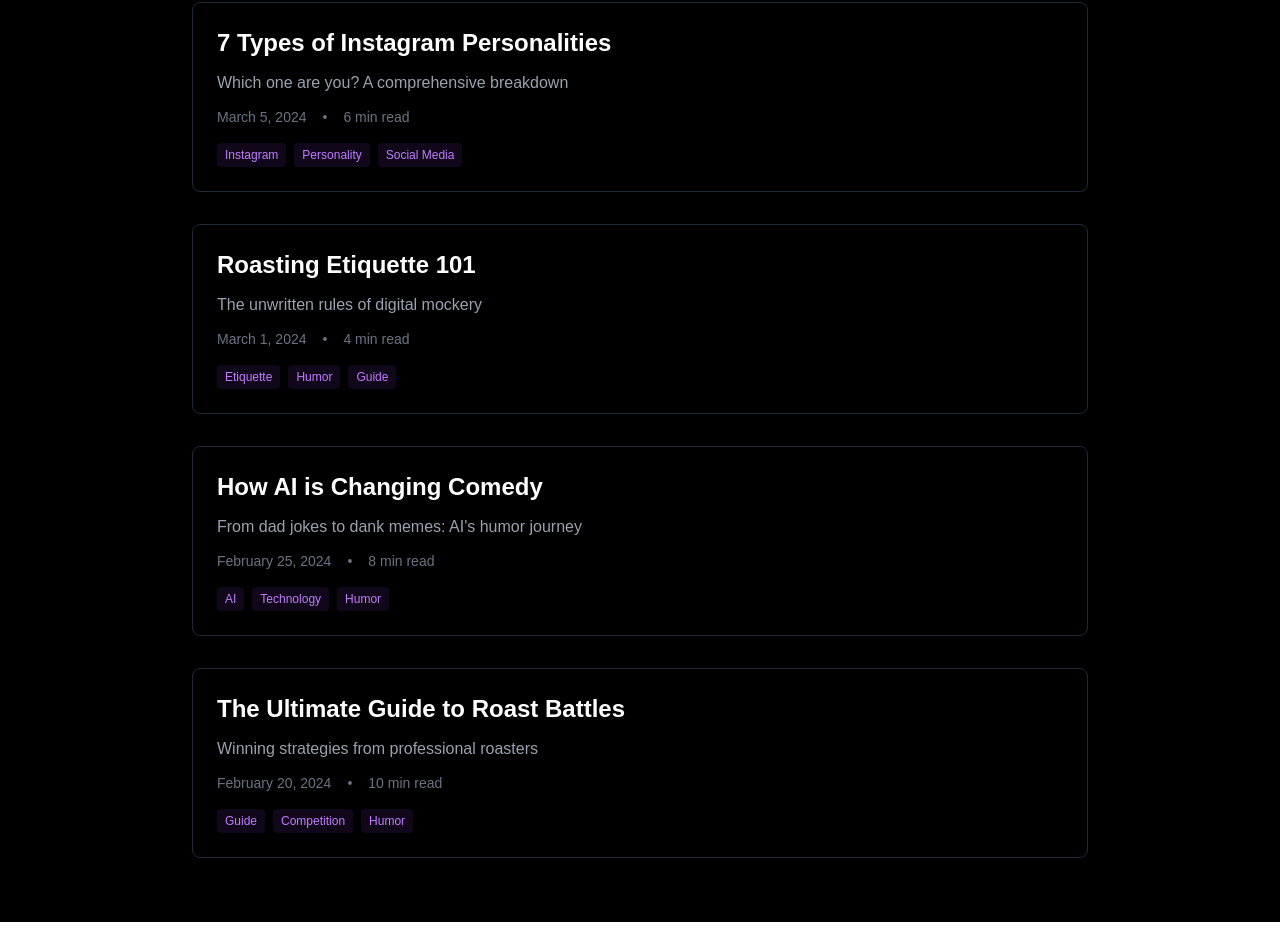
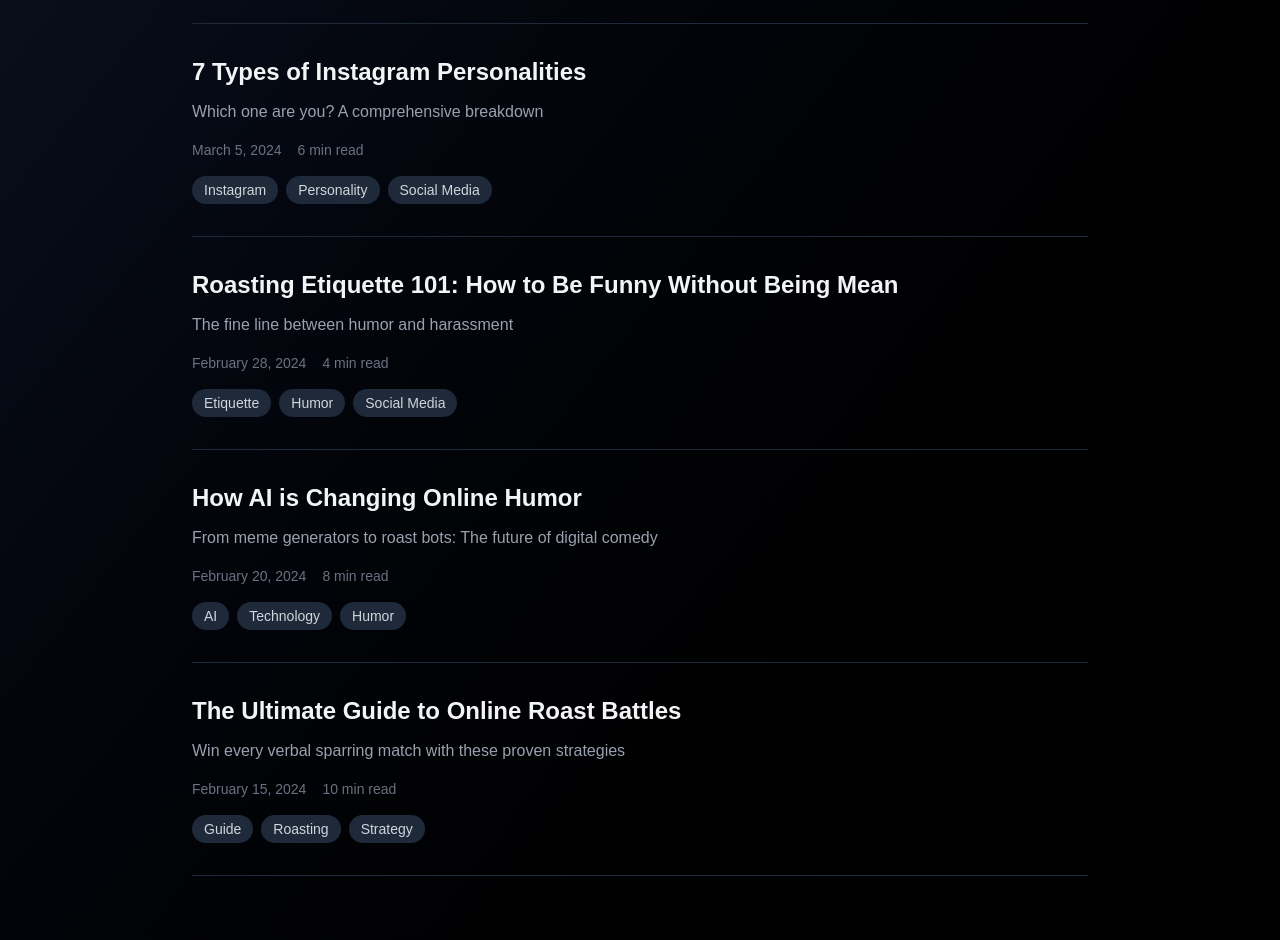
Before and after one commit to notsurewhoisthis/lookatmyprofile-web, a Next.js app: page /blog in a window 1280 px wide. Shown: the part 646-1586 px from the top of the page. Built offline with nearby package versions, Linux system fonts and the light colour scheme.

Commit message:
Update blog listing to read from JSON files dynamically

```diff
--- a/app/blog/page.tsx
+++ b/app/blog/page.tsx
@@ -1,195 +1,202 @@
-import { Metadata } from 'next'
-import Link from 'next/link'
-import fs from 'fs'
-import path from 'path'
+import { Metadata } from 'next';
+import Link from 'next/link';
+import fs from 'fs';
+import path from 'path';
 
 export const metadata: Metadata = {
-  title: 'Blog | LookAtMyProfile',
+  title: 'Blog | LookAtMyProfile | Roast a Profile - AI Instagram Roaster',
   description: 'Insights on Instagram culture, social media trends, and digital humor',
+};
+
+interface BlogPost {
+  slug: string;
+  title: string;
+  description: string;
+  excerpt: string;
+  publishedAt: string;
+  author: {
+    name: string;
+  };
+  tags: string[];
+  metrics: {
+    readingTime: number;
+  };
 }
 
-interface BlogPost {
-  slug: string
-  title: string
-  description: string
-  excerpt?: string
-  publishedAt: string
-  author?: {
-    name: string
-  }
-  tags?: string[]
-  metrics?: {
-    readingTime: number
+async function getBlogPosts(): Promise<BlogPost[]> {
+  try {
+    const blogDataDir = path.join(process.cwd(), 'public', 'blog-data');
+    const files = fs.readdirSync(blogDataDir);
+
+    const posts = files
+      .filter(file => file.endsWith('.json'))
+      .map(file => {
+        try {
+          const filePath = path.join(blogDataDir, file);
+          const fileContent = fs.readFileSync(filePath, 'utf-8');
+          return JSON.parse(fileContent);
+        } catch (error) {
+          console.error(`Error reading ${file}:`, error);
+          return null;
+        }
+      })
+      .filter(post => post !== null)
+      .sort((a, b) => new Date(b.publishedAt).getTime() - new Date(a.publishedAt).getTime());
+
+    return posts;
+  } catch (error) {
+    console.error('Error loading blog posts:', error);
+    return [];
   }
 }
 
-// Get JSON blog posts
-function getJSONBlogPosts(): BlogPost[] {
-  try {
-    const blogDataDir = path.join(process.cwd(), 'public', 'blog-data')
-    if (!fs.existsSync(blogDataDir)) {
-      return []
-    }
-
-    const files = fs.readdirSync(blogDataDir).filter(file => file.endsWith('.json'))
-
-    return files.map(file => {
-      const filePath = path.join(blogDataDir, file)
-      const content = fs.readFileSync(filePath, 'utf-8')
-      const data = JSON.parse(content)
-      const post = data.blogPost || data
-
-      return {
-        slug: file.replace('.json', ''),
-        title: post.title,
-        description: post.description || post.excerpt,
-        excerpt: post.excerpt,
-        publishedAt: post.publishedAt,
-        author: post.author,
-        tags: post.tags,
-        metrics: post.metrics
-      }
-    }).sort((a, b) => new Date(b.publishedAt).getTime() - new Date(a.publishedAt).getTime())
-  } catch (error) {
-    console.error('Error reading JSON posts:', error)
-    return []
-  }
+function formatDate(dateString: string) {
+  const date = new Date(dateString);
+  return date.toLocaleDateString('en-US', {
+    year: 'numeric',
+    month: 'long',
+    day: 'numeric'
+  });
 }
 
-// Legacy hardcoded posts (these will work with old TSX files)
-const legacyPosts = [
+// Static blog posts (original ones that don't have JSON files)
+const staticPosts = [
   {
     slug: 'psychology-of-instagram-roasting',
     title: 'The Psychology Behind Instagram Roasting',
-    description: 'Why we love to roast and be roasted in the digital age',
-    date: '2024-03-15',
-    tags: ['Psychology', 'Social Media', 'Humor'],
-    readingTime: 5,
+    excerpt: 'Why we love to roast and be roasted in the digital age',
+    publishedAt: '2024-03-15',
+    author: { name: 'Roast Team' },
+    metrics: { readingTime: 5 },
+    tags: ['Psychology', 'Social Media', 'Humor']
   },
   {
     slug: 'gen-z-humor-explained',
     title: 'Gen Z Humor: A Scientific Analysis',
-    description: 'Breaking down why your jokes don\'t land with younger audiences',
-    date: '2024-03-10',
-    tags: ['Humor', 'Gen Z', 'Culture'],
-    readingTime: 7,
+    excerpt: "Breaking down why your jokes don't land with younger audiences",
+    publishedAt: '2024-03-10',
+    author: { name: 'Roast Team' },
+    metrics: { readingTime: 7 },
+    tags: ['Humor', 'Gen Z', 'Culture']
   },
   {
     slug: 'instagram-personality-types',
     title: '7 Types of Instagram Personalities',
-    description: 'Which one are you? A comprehensive breakdown',
-    date: '2024-03-05',
-    tags: ['Instagram', 'Personality', 'Social Media'],
-    readingTime: 6,
+    excerpt: 'Which one are you? A comprehensive breakdown',
+    publishedAt: '2024-03-05',
+    author: { name: 'Roast Team' },
+    metrics: { readingTime: 6 },
+    tags: ['Instagram', 'Personality', 'Social Media']
   },
   {
     slug: 'roasting-etiquette-101',
-    title: 'Roasting Etiquette 101',
-    description: 'The unwritten rules of digital mockery',
-    date: '2024-03-01',
-    tags: ['Etiquette', 'Humor', 'Guide'],
-    readingTime: 4,
+    title: 'Roasting Etiquette 101: How to Be Funny Without Being Mean',
+    excerpt: 'The fine line between humor and harassment',
+    publishedAt: '2024-02-28',
+    author: { name: 'Roast Team' },
+    metrics: { readingTime: 4 },
+    tags: ['Etiquette', 'Humor', 'Social Media']
   },
   {
     slug: 'ai-humor-evolution',
-    title: 'How AI is Changing Comedy',
-    description: 'From dad jokes to dank memes: AI\'s humor journey',
-    date: '2024-02-25',
-    tags: ['AI', 'Technology', 'Humor'],
-    readingTime: 8,
+    title: 'How AI is Changing Online Humor',
+    excerpt: 'From meme generators to roast bots: The future of digital comedy',
+    publishedAt: '2024-02-20',
+    author: { name: 'Roast Team' },
+    metrics: { readingTime: 8 },
+    tags: ['AI', 'Technology', 'Humor']
   },
   {
     slug: 'ultimate-guide-roast-battles',
-    title: 'The Ultimate Guide to Roast Battles',
-    description: 'Winning strategies from professional roasters',
-    date: '2024-02-20',
-    tags: ['Guide', 'Competition', 'Humor'],
-    readingTime: 10,
-  },
-]
+    title: 'The Ultimate Guide to Online Roast Battles',
+    excerpt: 'Win every verbal sparring match with these proven strategies',
+    publishedAt: '2024-02-15',
+    author: { name: 'Roast Team' },
+    metrics: { readingTime: 10 },
+    tags: ['Guide', 'Roasting', 'Strategy']
+  }
+];
 
-export default function BlogPage() {
-  // Get JSON posts
-  const jsonPosts = getJSONBlogPosts()
+export default async function BlogPage() {
+  const dynamicPosts = await getBlogPosts();
 
-  // Combine and sort all posts
-  const allPosts = [
-    ...jsonPosts,
-    ...legacyPosts.map(post => ({
-      slug: post.slug,
-      title: post.title,
-      description: post.description,
-      publishedAt: post.date,
-      tags: post.tags,
-      metrics: { readingTime: post.readingTime }
-    }))
-  ].sort((a, b) => {
-    const dateA = new Date(a.publishedAt).getTime()
-    const dateB = new Date(b.publishedAt).getTime()
-    return dateB - dateA
-  })
+  // Separate recent (from JSON) and classic posts
+  const recentPosts = dynamicPosts.slice(0, 10); // Show up to 10 recent posts
 
   return (
-    <div className="min-h-screen bg-black text-white">
+    <div className="min-h-screen bg-gradient-to-br from-gray-900 to-black text-white">
       <div className="container mx-auto px-4 py-16">
         <div className="max-w-4xl mx-auto">
-          <h1 className="text-5xl font-bold mb-4 bg-gradient-to-r from-purple-400 via-pink-400 to-blue-400 bg-clip-text text-transparent">
+          <h1 className="text-4xl md:text-5xl font-bold mb-8 bg-gradient-to-r from-purple-400 to-pink-600 bg-clip-text text-transparent">
             Blog
           </h1>
-          <p className="text-xl text-gray-400 mb-12">
-            Insights on marketing, technology, and digital trends
+          <p className="text-xl text-gray-300 mb-12">
+            Insights on Instagram culture, social media trends, and digital humor
           </p>
 
-          <div className="space-y-8">
-            {allPosts.map((post) => (
-              <article
-                key={post.slug}
-                className="group border border-gray-800 rounded-lg p-6 hover:border-purple-500/50 transition-all duration-300 hover:shadow-lg hover:shadow-purple-500/10"
-              >
-                <Link href={`/blog/${post.slug}`}>
-                  <div className="space-y-3">
-                    <h2 className="text-2xl font-bold text-white group-hover:text-purple-400 transition-colors">
+          {/* Recent Posts from JSON files */}
+          {recentPosts.length > 0 && (
+            <div className="space-y-8 mb-16">
+              <h2 className="text-2xl font-bold text-gray-100 mb-6">Latest Posts</h2>
+              {recentPosts.map((post) => (
+                <article key={post.slug} className="border-b border-gray-800 pb-8">
+                  <Link href={`/blog/${post.slug}`} className="group">
+                    <h3 className="text-2xl font-bold mb-3 text-gray-100 group-hover:text-purple-400 transition-colors">
                       {post.title}
-                    </h2>
-
-                    <p className="text-gray-400">
-                      {post.description}
+                    </h3>
+                    <p className="text-gray-400 mb-4">
+                      {post.excerpt || post.description}
                     </p>
-
                     <div className="flex items-center gap-4 text-sm text-gray-500">
                       <time dateTime={post.publishedAt}>
-                        {new Date(post.publishedAt).toLocaleDateString('en-US', {
-                          year: 'numeric',
-                          month: 'long',
-                          day: 'numeric'
-                        })}
+                        {formatDate(post.publishedAt)}
                       </time>
-                      {post.metrics?.readingTime && (
-                        <>
-                          <span>•</span>
-                          <span>{post.metrics.readingTime} min read</span>
-                        </>
-                      )}
-                      {post.author?.name && (
-                        <>
-                          <span>•</span>
-                          <span>{post.author.name}</span>
-                        </>
-                      )}
+                      <span>By {post.author.name}</span>
+                      <span>{post.metrics.readingTime} min read</span>
                     </div>
-
                     {post.tags && post.tags.length > 0 && (
                       <div className="flex flex-wrap gap-2 mt-4">
-                        {post.tags.slice(0, 3).map((tag, index) => (
+                        {post.tags.map((tag) => (
                           <span
-                            key={index}
-                            className="px-2 py-1 bg-purple-500/10 text-purple-400 rounded text-xs"
+                            key={tag}
+                            className="px-3 py-1 bg-gray-800 text-gray-300 rounded-full text-sm"
                           >
                             {tag}
                           </span>
                         ))}
                       </div>
                     )}
+                  </Link>
+                </article>
+              ))}
+            </div>
+          )}
+
+          {/* Classic Posts */}
+          <div className="space-y-8">
+            <h2 className="text-2xl font-bold text-gray-100 mb-6">Classic Posts</h2>
+            {staticPosts.map((post) => (
+              <article key={post.slug} className="border-b border-gray-800 pb-8">
+                <Link href={`/blog/${post.slug}`} className="group">
+                  <h3 className="text-2xl font-bold mb-3 text-gray-100 group-hover:text-purple-400 transition-colors">
+                    {post.title}
+                  </h3>
+                  <p className="text-gray-400 mb-4">{post.excerpt}</p>
+                  <div className="flex items-center gap-4 text-sm text-gray-500">
+                    <time dateTime={post.publishedAt}>
+                      {formatDate(post.publishedAt)}
+                    </time>
+                    <span>{post.metrics.readingTime} min read</span>
+                  </div>
+                  <div className="flex flex-wrap gap-2 mt-4">
+                    {post.tags.map((tag) => (
+                      <span
+                        key={tag}
+                        className="px-3 py-1 bg-gray-800 text-gray-300 rounded-full text-sm"
+                      >
+                        {tag}
+                      </span>
+                    ))}
                   </div>
                 </Link>
               </article>
@@ -198,5 +205,5 @@ export default function BlogPage() {
         </div>
       </div>
     </div>
-  )
+  );
 }
```
